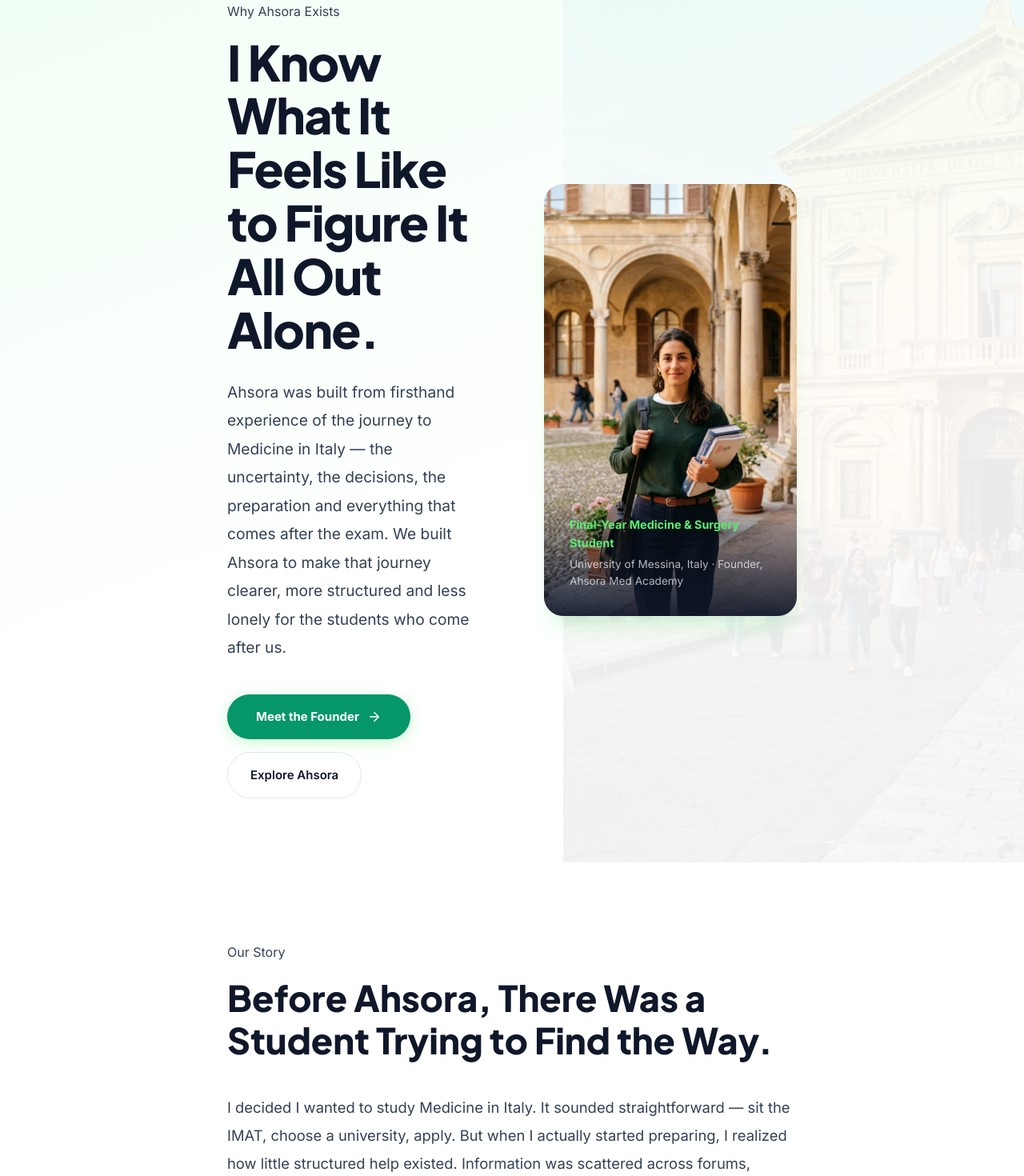
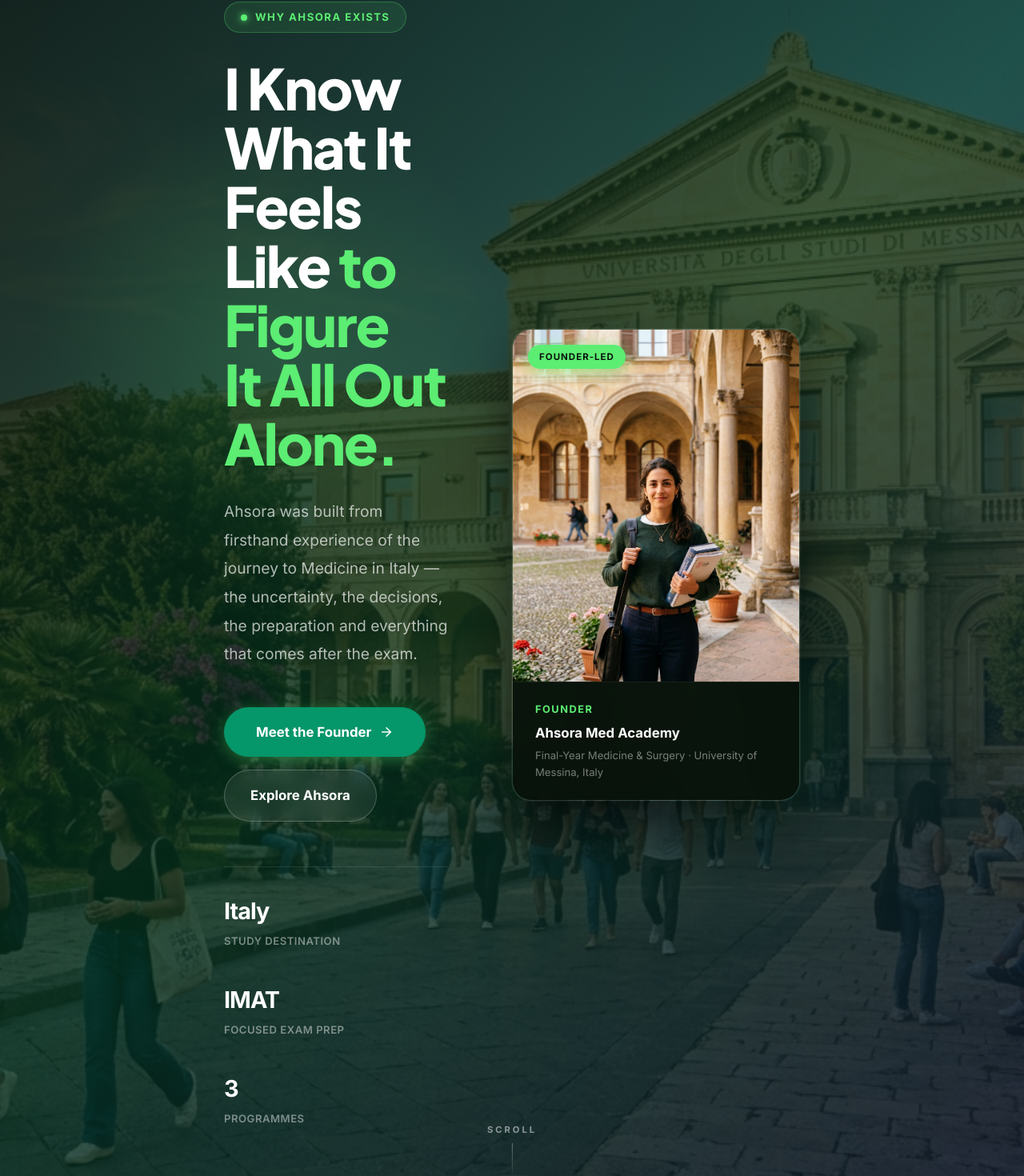
Before and after one commit to ch-muaz-kamboh/Ahsoraa-med-academy, a Next.js app: page /about in a window 1280 px wide. Shown: the part 118-1588 px from the top of the page at 80% size. Built offline with nearby package versions, Linux system fonts and the light colour scheme; a web font is replaced by a local one.

Commit message:
feat: redesign about hero to cinematic full-viewport with dark overlay and founder card

```diff
--- a/src/app/about/page.tsx
+++ b/src/app/about/page.tsx
@@ -128,33 +128,79 @@
       <div style={{ backgroundColor: 'var(--bg-main)', minHeight: '100vh' }}>
 
         {/* ── 01 HERO ─────────────────────────────────────────────────────── */}
-        <section style={{ padding: '120px 0 80px', position: 'relative', overflow: 'hidden', background: 'linear-gradient(160deg, var(--primary-50) 0%, #ffffff 60%)' }}>
-          <div style={{ position: 'absolute', top: 0, right: 0, width: '45%', height: '100%', opacity: 0.08, zIndex: 0 }}>
-            <Image src="/messina-university.jpg" alt="" fill style={{ objectFit: 'cover' }} />
+        <section style={{ position: 'relative', minHeight: '100vh', display: 'flex', alignItems: 'center', overflow: 'hidden' }}>
+          {/* Full-bleed background */}
+          <div style={{ position: 'absolute', inset: 0, zIndex: 0 }}>
+            <Image src="/messina-university.jpg" alt="" fill style={{ objectFit: 'cover', objectPosition: 'center 30%' }} priority />
           </div>
-          <div className="container" style={{ position: 'relative', zIndex: 1 }}>
-            <div className="about-hero-grid" style={{ display: 'grid', gridTemplateColumns: '1fr 1fr', gap: '80px', alignItems: 'center', maxWidth: '1200px', margin: '0 auto' }}>
+          {/* Dark overlay */}
+          <div style={{ position: 'absolute', inset: 0, background: 'linear-gradient(135deg, rgba(8,18,10,0.92) 0%, rgba(5,50,30,0.78) 50%, rgba(15,23,42,0.85) 100%)', zIndex: 1 }} />
+          {/* Green glow orb */}
+          <div style={{ position: 'absolute', top: '15%', left: '3%', width: '600px', height: '600px', borderRadius: '50%', background: 'radial-gradient(circle, rgba(92,237,115,0.13) 0%, transparent 70%)', zIndex: 2, pointerEvents: 'none' }} />
+          {/* Content */}
+          <div className="container" style={{ position: 'relative', zIndex: 3, padding: '120px 20px 100px' }}>
+            <div className="about-hero-grid" style={{ display: 'grid', gridTemplateColumns: '1fr 360px', gap: '80px', alignItems: 'center', maxWidth: '1300px', margin: '0 auto' }}>
+              {/* Left — headline */}
               <div>
-                <span className="reveal section-tagline">Why Ahsora Exists</span>
-                <h1 className="reveal reveal-delay-1" style={{ fontSize: 'clamp(2.4rem, 5vw, 3.8rem)', fontWeight: 900, color: 'var(--text-primary)', lineHeight: 1.1, letterSpacing: '-1.5px', marginBottom: '28px', marginTop: '16px' }}>
-                  I Know What It Feels Like to Figure It All Out Alone.
+                <div className="reveal" style={{ display: 'inline-flex', alignItems: 'center', gap: '10px', backgroundColor: 'rgba(92,237,115,0.1)', border: '1px solid rgba(92,237,115,0.28)', borderRadius: 'var(--radius-full)', padding: '8px 20px', marginBottom: '32px' }}>
+                  <span style={{ width: '8px', height: '8px', borderRadius: '50%', backgroundColor: 'var(--primary-400)', display: 'inline-block', flexShrink: 0, boxShadow: '0 0 8px var(--primary-400)' }} />
+                  <span style={{ color: 'var(--primary-400)', fontWeight: 700, fontSize: '0.82rem', textTransform: 'uppercase', letterSpacing: '1.5px' }}>Why Ahsora Exists</span>
+                </div>
+                <h1 className="reveal reveal-delay-1" style={{ fontSize: 'clamp(2.8rem, 5.5vw, 5rem)', fontWeight: 900, color: '#FFFFFF', lineHeight: 1.05, letterSpacing: '-2px', marginBottom: '32px' }}>
+                  I Know What It<br />Feels Like{' '}
+                  <span style={{ color: 'var(--primary-400)' }}>to Figure<br />It All Out Alone.</span>
                 </h1>
-                <p className="reveal reveal-delay-2" style={{ color: 'var(--text-secondary)', fontSize: '1.2rem', lineHeight: 1.85, marginBottom: '40px', maxWidth: '520px' }}>
-                  Ahsora was built from firsthand experience of the journey to Medicine in Italy — the uncertainty, the decisions, the preparation and everything that comes after the exam. We built Ahsora to make that journey clearer, more structured and less lonely for the students who come after us.
+                <p className="reveal reveal-delay-2" style={{ color: 'rgba(255,255,255,0.68)', fontSize: '1.2rem', lineHeight: 1.85, marginBottom: '48px', maxWidth: '540px' }}>
+                  Ahsora was built from firsthand experience of the journey to Medicine in Italy — the uncertainty, the decisions, the preparation and everything that comes after the exam.
                 </p>
-                <div className="reveal reveal-delay-3" style={{ display: 'flex', gap: '16px', flexWrap: 'wrap' }}>
-                  <a href="#story" className="btn-primary" style={{ padding: '16px 36px' }}>Meet the Founder <ArrowRight size={18} /></a>
-                  <Link href="/courses" className="btn-outline" style={{ padding: '16px 28px', backgroundColor: '#fff' }}>Explore Ahsora</Link>
+                <div className="reveal reveal-delay-3" style={{ display: 'flex', gap: '16px', flexWrap: 'wrap', marginBottom: '56px' }}>
+                  <a href="#story" className="btn-primary" style={{ padding: '18px 40px', fontSize: '1.05rem' }}>Meet the Founder <ArrowRight size={18} /></a>
+                  <Link href="/courses"
+                    style={{ display: 'inline-flex', alignItems: 'center', gap: '8px', padding: '18px 32px', borderRadius: 'var(--radius-full)', border: '1.5px solid rgba(255,255,255,0.22)', color: '#fff', fontWeight: 700, fontSize: '1.05rem', backgroundColor: 'rgba(255,255,255,0.07)', backdropFilter: 'blur(10px)', transition: 'background 0.2s' }}
+                    onMouseEnter={e => (e.currentTarget.style.backgroundColor = 'rgba(255,255,255,0.14)')}
+                    onMouseLeave={e => (e.currentTarget.style.backgroundColor = 'rgba(255,255,255,0.07)')}>
+                    Explore Ahsora
+                  </Link>
+                </div>
+                {/* Stats strip */}
+                <div className="reveal reveal-delay-4" style={{ display: 'flex', gap: '40px', flexWrap: 'wrap', borderTop: '1px solid rgba(255,255,255,0.1)', paddingTop: '32px' }}>
+                  {[
+                    { value: 'Italy', label: 'Study Destination' },
+                    { value: 'IMAT', label: 'Focused Exam Prep' },
+                    { value: '3', label: 'Programmes' },
+                  ].map((stat, i) => (
+                    <div key={i}>
+                      <div style={{ fontSize: '1.8rem', fontWeight: 900, color: '#FFFFFF', letterSpacing: '-1px' }}>{stat.value}</div>
+                      <div style={{ color: 'rgba(255,255,255,0.45)', fontSize: '0.82rem', fontWeight: 600, marginTop: '4px', textTransform: 'uppercase', letterSpacing: '0.5px' }}>{stat.label}</div>
+                    </div>
+                  ))}
                 </div>
               </div>
-              <div className="reveal reveal-delay-2" style={{ position: 'relative', height: '540px', borderRadius: 'var(--radius-xl)', overflow: 'hidden', boxShadow: 'var(--shadow-xl)' }}>
-                <Image src="/founder-about.jpg" alt="Ahsora founder at the University of Messina, Italy" fill style={{ objectFit: 'cover' }} priority />
-                <div style={{ position: 'absolute', bottom: 0, left: 0, right: 0, padding: '32px', background: 'linear-gradient(to top, rgba(15,23,42,0.92) 0%, transparent 100%)' }}>
-                  <div style={{ color: 'var(--primary-400)', fontWeight: 800, fontSize: '0.9rem' }}>Final-Year Medicine &amp; Surgery Student</div>
-                  <div style={{ color: 'rgba(255,255,255,0.7)', fontSize: '0.85rem', marginTop: '4px' }}>University of Messina, Italy · Founder, Ahsora Med Academy</div>
+              {/* Right — floating founder card */}
+              <div className="reveal reveal-delay-2" style={{ position: 'relative' }}>
+                <div style={{ borderRadius: 'var(--radius-xl)', overflow: 'hidden', boxShadow: '0 32px 80px -12px rgba(0,0,0,0.8), 0 0 0 1px rgba(255,255,255,0.08)', border: '1.5px solid rgba(255,255,255,0.1)' }}>
+                  <div style={{ position: 'relative', height: '440px' }}>
+                    <Image src="/founder-about.jpg" alt="Ahsora founder at the University of Messina, Italy" fill style={{ objectFit: 'cover', objectPosition: 'top' }} />
+                  </div>
+                  <div style={{ background: 'rgba(8,18,10,0.94)', backdropFilter: 'blur(20px)', padding: '24px 28px', borderTop: '1px solid rgba(255,255,255,0.06)' }}>
+                    <div style={{ color: 'var(--primary-400)', fontWeight: 800, fontSize: '0.8rem', textTransform: 'uppercase', letterSpacing: '1.5px' }}>Founder</div>
+                    <div style={{ color: '#FFFFFF', fontWeight: 700, fontSize: '1.05rem', marginTop: '6px' }}>Ahsora Med Academy</div>
+                    <div style={{ color: 'rgba(255,255,255,0.45)', fontSize: '0.82rem', marginTop: '4px' }}>Final-Year Medicine &amp; Surgery · University of Messina, Italy</div>
+                  </div>
                 </div>
+                {/* Floating badge */}
+                <div style={{ position: 'absolute', top: '20px', left: '20px', backgroundColor: 'var(--primary-400)', color: '#0a140c', fontWeight: 900, fontSize: '0.72rem', padding: '6px 14px', borderRadius: 'var(--radius-full)', textTransform: 'uppercase', letterSpacing: '1px', boxShadow: '0 4px 20px rgba(92,237,115,0.55)' }}>
+                  Founder-Led
+                </div>
+                {/* Glow behind card */}
+                <div style={{ position: 'absolute', bottom: '-60px', right: '-60px', width: '280px', height: '280px', borderRadius: '50%', background: 'radial-gradient(circle, rgba(92,237,115,0.18) 0%, transparent 70%)', zIndex: -1, pointerEvents: 'none' }} />
               </div>
             </div>
+          </div>
+          {/* Scroll indicator */}
+          <div style={{ position: 'absolute', bottom: '36px', left: '50%', transform: 'translateX(-50%)', zIndex: 4, display: 'flex', flexDirection: 'column', alignItems: 'center', gap: '8px', opacity: 0.5 }}>
+            <span style={{ color: '#fff', fontSize: '0.7rem', fontWeight: 700, letterSpacing: '3px', textTransform: 'uppercase' }}>Scroll</span>
+            <div style={{ width: '1px', height: '44px', background: 'linear-gradient(to bottom, rgba(255,255,255,0.7), transparent)' }} />
           </div>
         </section>
 
```
